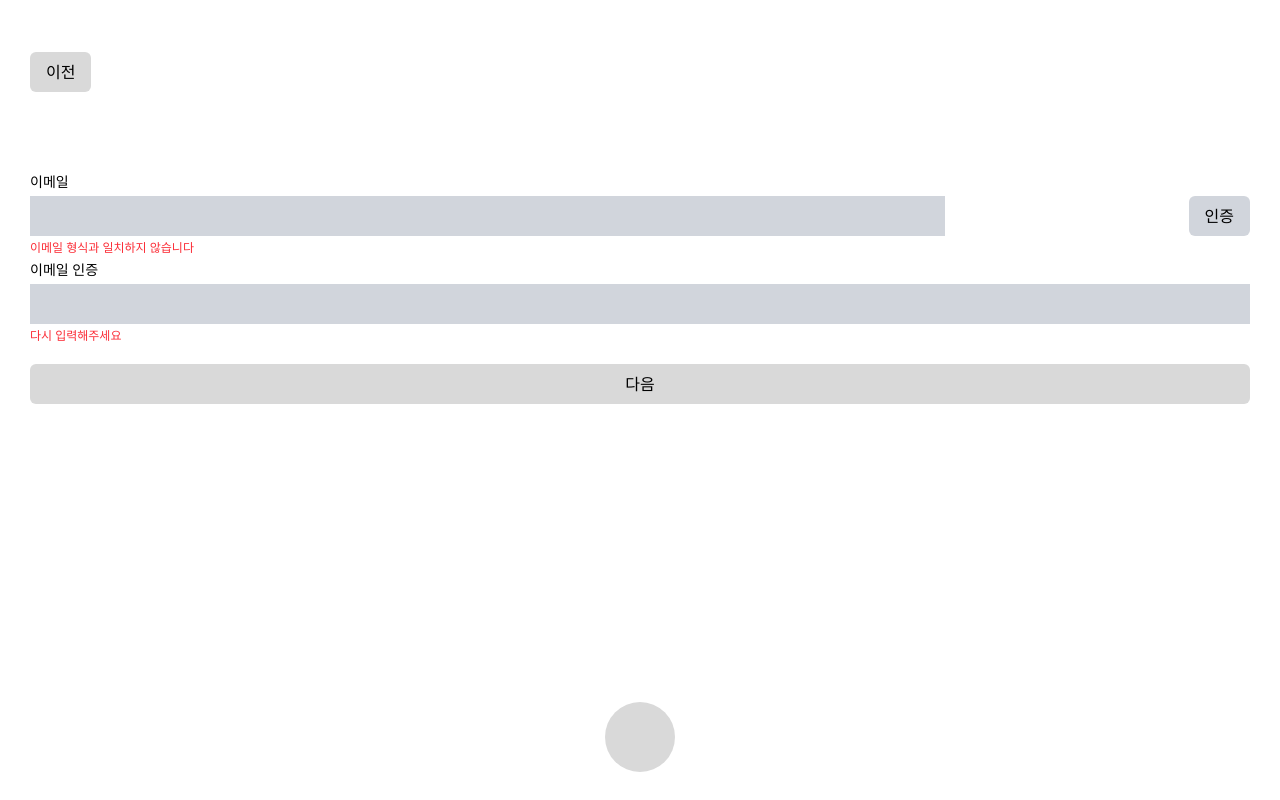
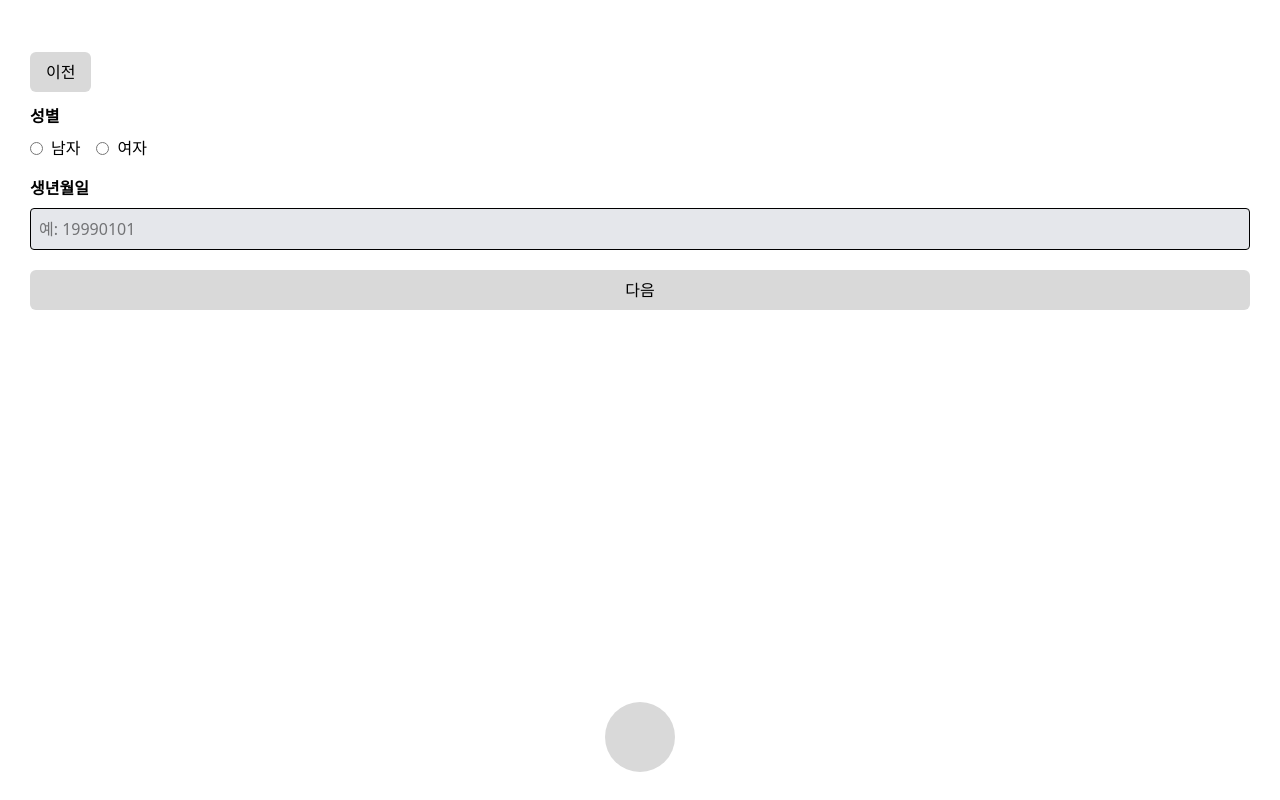
Before and after one commit to kdt-ful-class-three-group/poop, a React (Vite) app in the folder client/: page /RegisterMain in a window 1280 px wide. Built offline with nearby package versions, Linux system fonts and the light colour scheme.

Commit message:
성별 생년월이 컴포넌트화 후 가져옴

```diff
--- /dev/null
+++ b/client/src/components/RegisterBirth.jsx
@@ -0,0 +1,56 @@
+// RegisterBirth.jsx
+import React from 'react';
+import { useNavigate } from 'react-router-dom';
+
+const RegisterBirth = () => {
+  const navigate = useNavigate();
+  const [gender, setGender] = React.useState('');
+  const [birthdate, setBirthdate] = React.useState('');
+
+  return (
+    <div>
+      {/* 1. 성별 */}
+      <div className="mb-4">
+        <label className="block font-bold mb-2 mt-3">성별</label>
+        <div className="flex gap-4">
+          <label className="flex items-center">
+            <input
+              type="radio"
+              name="gender"
+              value="male"
+              onClick={(e) => setGender(e.target.value)}
+              className="mr-2"
+            />
+            남자
+          </label>
+          <label className="flex items-center">
+            <input
+              type="radio"
+              name="gender"
+              value="female"
+              className="mr-2"
+              onClick={(e) => setGender(e.target.value)}
+            />
+            여자
+          </label>
+        </div>
+      </div>
+
+      {/* 2. 생년월일 */}
+      <div className="mb-4">
+        <label className="block font-bold mb-2">생년월일</label>
+        <input
+          type="text"
+          name="birthdate"
+          placeholder="예: 19990101"
+          maxLength="8"
+          className="w-full p-2 border rounded bg-gray-200"
+          value={birthdate}
+          onChange={(e) => setBirthdate(e.target.value)}
+        />
+      </div>
+    </div>
+  );
+};
+
+export default RegisterBirth;
--- a/client/src/pages/RegisterMain.jsx
+++ b/client/src/pages/RegisterMain.jsx
@@ -3,6 +3,7 @@ import Button from "../components/Button";
 import Terms from '../components/Terms';
 import Register from "../components/Register";
 import RegisterEmail from '../components/RegisterEmail';
+import RegisterBirth from "../components/RegisterBirth";
 
 function RegisterMain() {
   return (
@@ -13,11 +14,14 @@ function RegisterMain() {
       <div className="hidden">
         {<Register/>}
       </div>
-      <div className="">
+      <div className="hidden">
         <Button text='이전' colorClass={'bg-[#D9D9D9] flex justify-center rounded-[3px] p-2 mt-5'}/>
         {<RegisterEmail/>}
       </div>
-      <div className=""></div>
+      <div className="">
+        <Button text='이전' colorClass={'bg-[#D9D9D9] flex justify-center rounded-[3px] p-2 mt-5'}/>
+        {<RegisterBirth/>}
+      </div>
       <div className=""></div>
       <Button text='다음' colorClass={'bg-[#D9D9D9] flex w-full justify-center rounded-[3px] p-2 mt-5'}/>
     </div>
```
